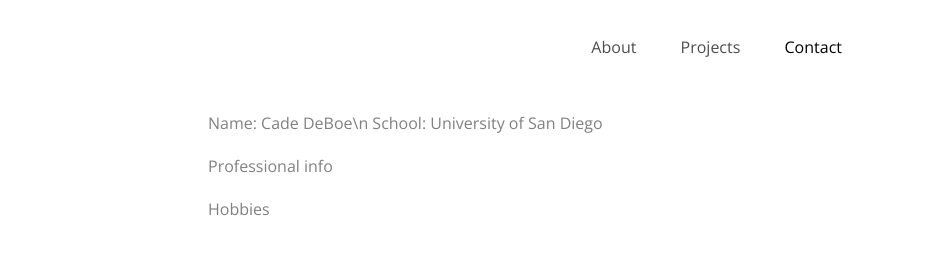
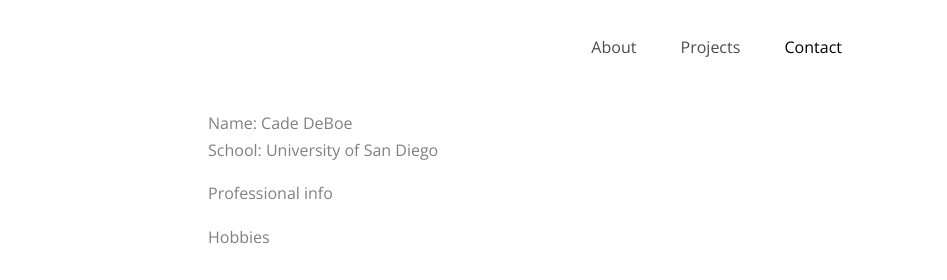
Before and after one commit to cdeboe/cdeboe.github.io, a plain HTML site: page index.html in a window 1280 px wide. Shown: the top 280 px of the page, 333-1280 px from the left. Drawn offline with nearby package versions, Linux system fonts and the light colour scheme; a script that the page names is missing; files whose address does not match are found by name.

Commit message:
Test2- trying to see how back slash works

```diff
--- a/index.html
+++ b/index.html
@@ -92,7 +92,7 @@
           <div class="col-lg-5 ml-auto" data-aos="fade-up" data-aos-delay="100">
             <div class="mb-4">
               <p>
-               Name: Cade DeBoe\n
+               Name: Cade DeBoe<br />
                 School: University of San Diego
               </p>
               <p>
```
